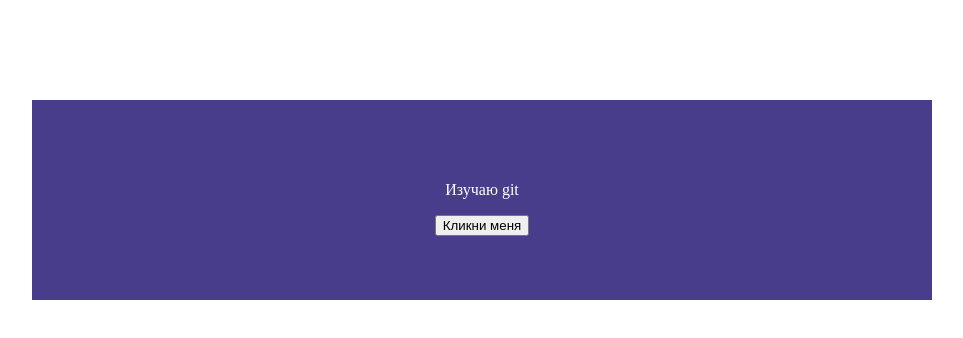
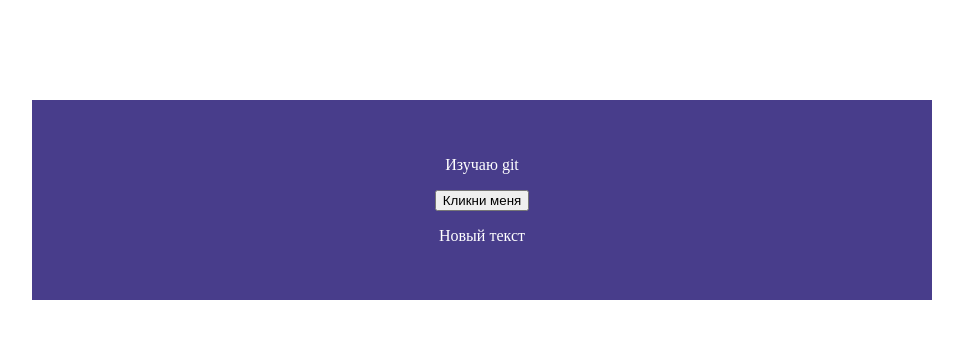
Before and after one commit to Evgenii-dev/side, a plain HTML site: page index.html in a window 1280 px wide. Shown: the whole page, without its empty margins (158-1121 px from the left). Drawn offline with Linux system fonts and the light colour scheme.

Commit message:
Добавил ноый текст

```diff
--- a/index.html
+++ b/index.html
@@ -16,6 +16,9 @@
                 <button>
                     Кликни меня
                 </button>
+                <p>
+                    Новый текст
+                </p>
             </div>
         </div>
     </header>
```
